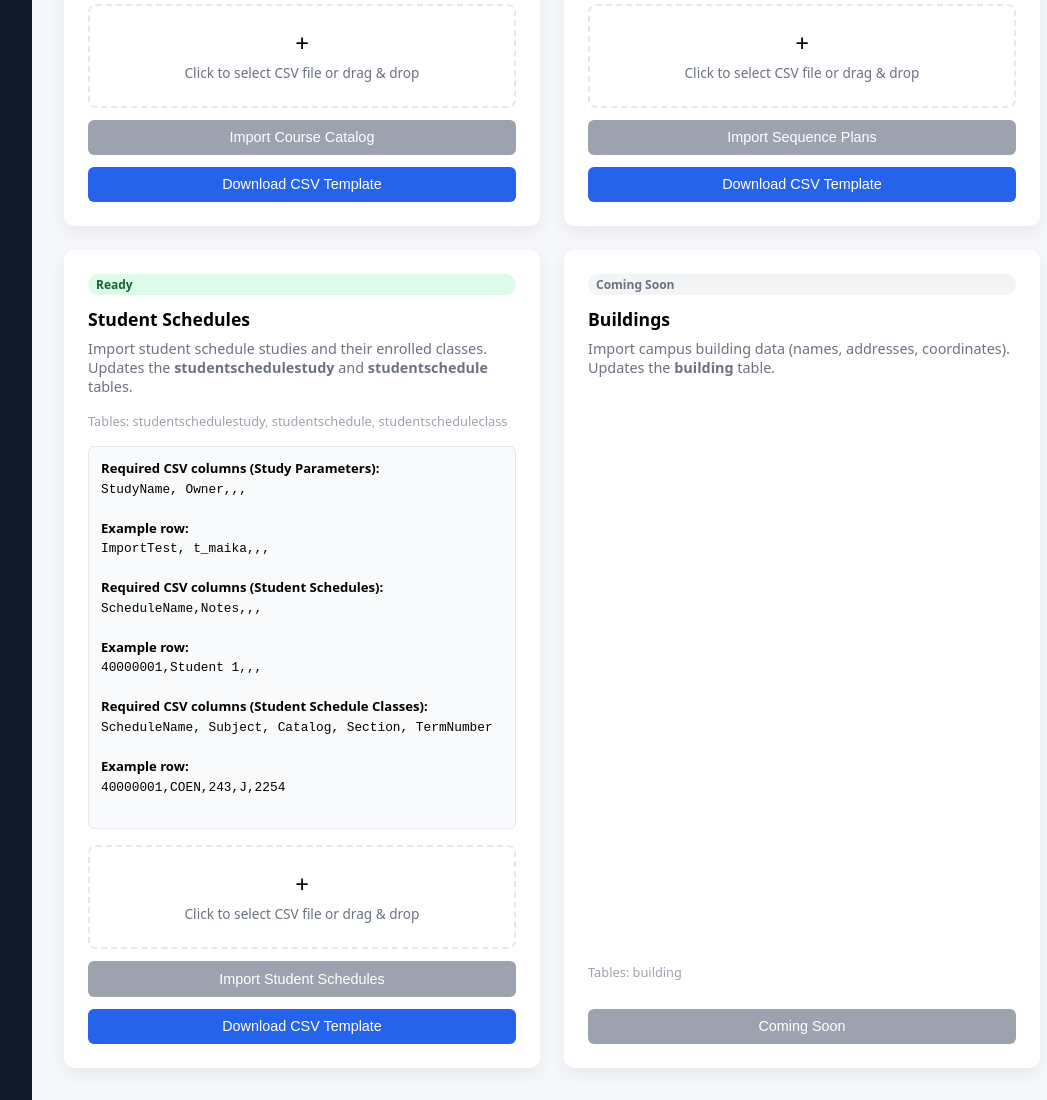
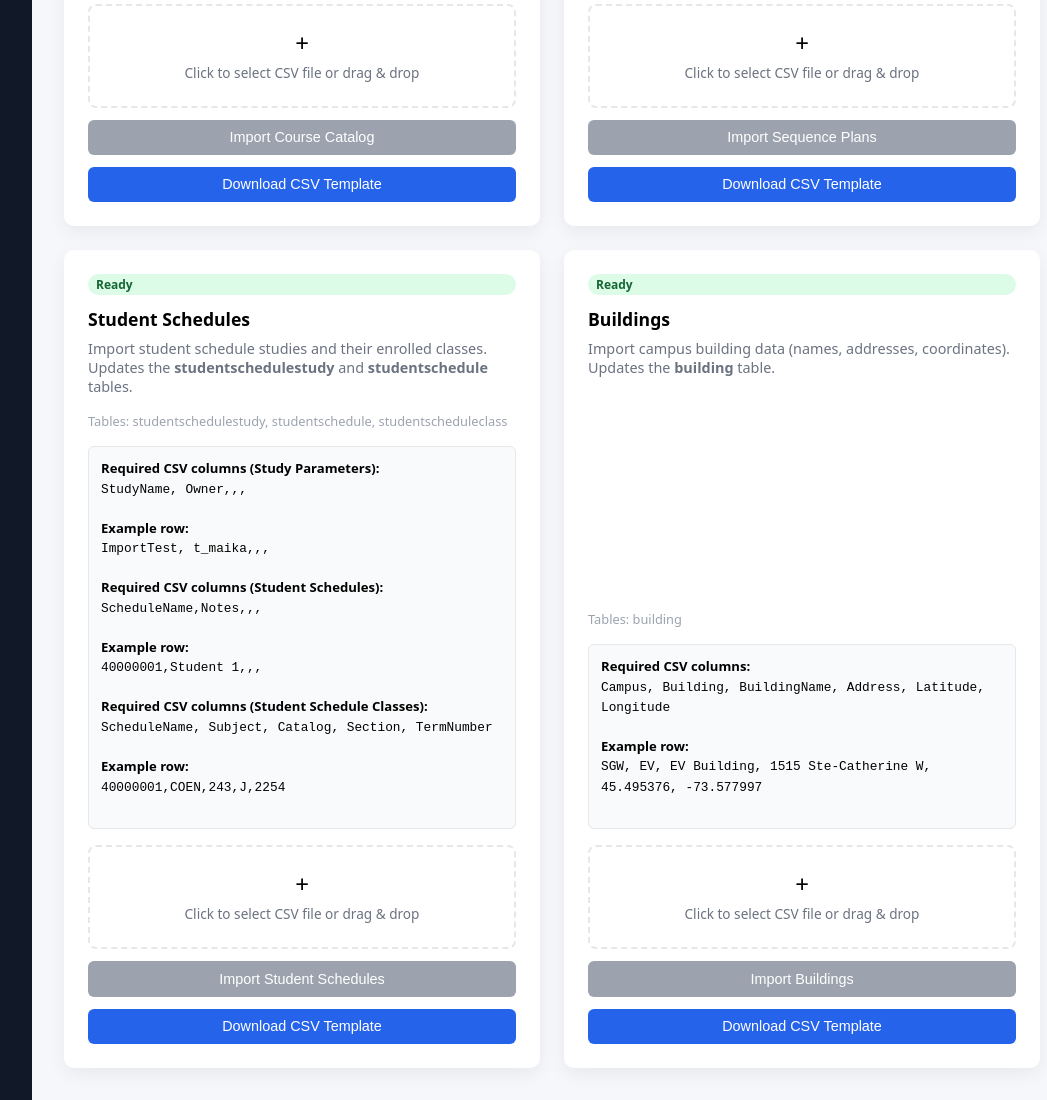
Before and after one commit to CelinZiad/490-10-Classes-Scheduler, a Flask app: page /import in a window 1280 px wide. Shown: the part 1452-2552 px from the top of the page, without its empty margins (208-1255 px from the left). Run offline with Flask 3, Linux system fonts and the light colour scheme; some libraries are stand-ins or nearby versions.

Commit message:
Add building script

```diff
--- a/app.py
+++ b/app.py
@@ -2152,8 +2152,8 @@ def import_student_schedules():
 
     except Exception as e:
         db.session.rollback()
-        app.logger.error("Sequence plan import failed: %s", e)
-        return jsonify({"status": "error", "message": "A database error occurred while importing sequence plan."}), 500
+        app.logger.error("Student schedule import failed: %s", e)
+        return jsonify({"status": "error", "message": "A database error occurred while importing student schedule."}), 500
 
     return jsonify({
         "status": "success",
@@ -2163,5 +2163,81 @@ def import_student_schedules():
         "classes_added": classes_added
     })
 
+def _parse_buildings_csv(file_stream):
+    """Parse uploaded CSV and return list of row dicts."""
+    text = file_stream.read().decode("utf-8-sig")
+    reader = csv.reader(io.StringIO(text))
+    header = next(reader, None)
+    if header is None:
+        return "No header found", []
+    elif header[0].strip() != "Campus":
+        return "Expected 'Campus' in first column of header", []
+
+    rows = []
+    i = 1
+    for line in reader:
+        if len(line) != 6:
+            return f"Expected 6 columns per row, row {i} invalid", []
+
+        if (line[0].strip() != "SGW" and line[0].strip() != "LOY"):
+            return f"Only SGW and LOY campus are supported, row {i} invalid", []
+
+        rows.append({
+            "campus": line[0].strip(),
+            "building": line[1].strip(),
+            "buildingname": line[2].strip(),
+            "address": line[3].strip(),
+            "latitude": line[4].strip(),
+            "longitude": line[5].strip()
+        })
+
+    return "success", rows
+
+@app.post("/api/import/buildings")
+def import_buildings():
+    f = request.files.get("file")
+    if not f or not f.filename.endswith(".csv"):
+        return jsonify({"status": "error", "message": "Please upload a .csv file."}), 400
+
+    message, buildings = _parse_buildings_csv(f.stream)
+    if message != "success":
+        return jsonify({"status": "error", "message": message}), 400
+
+    buildings_upserted = 0
+    try:
+        for building in buildings:
+            db.session.execute(
+                db.text("""
+                    INSERT INTO building (campus, building, buildingname, address, latitude, longitude)
+                    VALUES (:campus, :building, :buildingname, :address, :latitude, :longitude)
+                    ON CONFLICT (campus, building) DO UPDATE SET
+                        buildingname = EXCLUDED.buildingname,
+                        address = EXCLUDED.address,
+                        latitude = EXCLUDED.latitude,
+                        longitude = EXCLUDED.longitude;
+                """),
+                {
+                    "campus": building["campus"],
+                    "building": building["building"],
+                    "buildingname": building["buildingname"],
+                    "address": building["address"],
+                    "latitude": building["latitude"],
+                    "longitude": building["longitude"]
+                }
+            )
+            buildings_upserted += 1
+
+        db.session.commit()
+
+    except Exception as e:
+        db.session.rollback()
+        app.logger.error("Buildings import failed: %s", e)
+        return jsonify({"status": "error", "message": "A database error occurred while importing buildings."}), 500
+
+    return jsonify({
+        "status": "success",
+        "buildings_upserted": buildings_upserted
+    })
+
 if __name__ == "__main__":
     app.run(debug=True, host="127.0.0.1", port=5000)
--- /dev/null
+++ b/static/csv/buildings_template.csv
@@ -0,0 +1,5 @@
+Campus,Building,BuildingName,Address,Latitude,Longitude
+SGW,CL,CL Building,1665 Ste-Catherine W,45.494259,-73.579007
+SGW,D,D Building,2140 Bishop Street,45.497827,-73.579409
+SGW,EN,EN Building,2070 Mackay Street,45.496944,-73.579555
+SGW,ER,ER Building,2155 Guy Street,45.496428,-73.579990
--- a/templates/import-data.html
+++ b/templates/import-data.html
@@ -342,11 +342,34 @@
 
   <!-- Buildings (Coming Soon) -->
   <div class="import-card">
-    <span class="badge badge-soon">Coming Soon</span>
+    <span class="badge badge-ready">Ready</span>
     <h3>Buildings</h3>
     <p>Import campus building data (names, addresses, coordinates). Updates the <strong>building</strong> table.</p>
     <div class="tables">Tables: building</div>
-    <button class="import-btn" disabled>Coming Soon</button>
+
+    <div class="format-box">
+      <strong>Required CSV columns:</strong><br>
+      <code>Campus, Building, BuildingName, Address, Latitude, Longitude</code><br><br>
+      <strong>Example row:</strong><br>
+      <code>SGW, EV, EV Building, 1515 Ste-Catherine W, 45.495376, -73.577997</code><br><br>
+    </div>
+
+    <div class="upload-area" id="upload-buildings" onclick="document.getElementById('file-buildings').click()">
+      <input type="file" id="file-buildings" accept=".csv">
+      <div class="upload-icon">+</div>
+      <div class="upload-text">Click to select CSV file or drag &amp; drop</div>
+      <div class="file-name" id="filename-buildings"></div>
+    </div>
+
+    <button class="import-btn" id="btn-buildings" disabled onclick="importBuildings()">
+      Import Buildings
+    </button>
+
+    <button class="import-btn" id="btn-template-buildings" onclick="window.location.href='/static/csv/buildings_template.csv'">
+      Download CSV Template
+    </button>
+
+    <div class="result-box" id="result-buildings"></div>
   </div>
 
 </div>
@@ -410,6 +433,12 @@
   const filenameElStudent = document.getElementById("filename-student");
   const importBtnStudent = document.getElementById("btn-student");
   setupElements(fileInputStudent, uploadAreaStudent, filenameElStudent, importBtnStudent);
+
+  const fileInputBuildings = document.getElementById("file-buildings");
+  const uploadAreaBuildings = document.getElementById("upload-buildings");
+  const filenameElBuildings = document.getElementById("filename-buildings");
+  const importBtnBuildings = document.getElementById("btn-buildings");
+  setupElements(fileInputBuildings, uploadAreaBuildings, filenameElBuildings, importBtnBuildings);
 
   /* ---- Import action ---- */
   async function importLabRooms() {
@@ -614,5 +643,83 @@
       importBtnStudent.textContent = "Import Student Schedules";
     }
   }
+
+  async function importSequencePlans() {
+    const file = fileInputSequencePlans.files[0];
+    if (!file) return;
+
+    const resultEl = document.getElementById("result-sequenceplans");
+    resultEl.className = "result-box";
+    resultEl.innerHTML = "";
+
+    importBtnSequencePlans.disabled = true;
+    importBtnSequencePlans.innerHTML = '<span class="spinner"></span> Importing...';
+
+    const formData = new FormData();
+    formData.append("file", file);
+
+    try {
+      const res = await fetch("/api/import/sequenceplans", { method: "POST", body: formData });
+      const data = await res.json();
+
+      if (data.status === "success") {
+        resultEl.className = "result-box success";
+        let html = `<strong>Import successful!</strong>`;
+        html += `<ul>`;
+        html += `<li>Inserted plan ID: ${data.planid}</li>`;
+        html += `<li>${data.sequenceterms_added} sequence term(s) inserted</li>`;
+        html += `<li>${data.sequencecourses_added} sequence course(s) inserted</li>`;
+        html += `</ul>`;
+        resultEl.innerHTML = html;
+      } else {
+        resultEl.className = "result-box error";
+        resultEl.innerHTML = `<strong>Import failed:</strong> ${data.message}`;
+      }
+    } catch (err) {
+      resultEl.className = "result-box error";
+      resultEl.innerHTML = `<strong>Error:</strong> ${err.message}`;
+    } finally {
+      importBtnSequencePlans.disabled = false;
+      importBtnSequencePlans.textContent = "Import Sequence Plans";
+    }
+  }
+
+  async function importBuildings() {
+    const file = fileInputBuildings.files[0];
+    if (!file) return;
+
+    const resultEl = document.getElementById("result-buildings");
+    resultEl.className = "result-box";
+    resultEl.innerHTML = "";
+
+    importBtnBuildings.disabled = true;
+    importBtnBuildings.innerHTML = '<span class="spinner"></span> Importing...';
+
+    const formData = new FormData();
+    formData.append("file", file);
+
+    try {
+      const res = await fetch("/api/import/buildings", { method: "POST", body: formData });
+      const data = await res.json();
+
+      if (data.status === "success") {
+        resultEl.className = "result-box success";
+        let html = `<strong>Import successful!</strong>`;
+        html += `<ul>`;
+        html += `<li>${data.buildings_upserted} buildings(s) upserted</li>`;
+        html += `</ul>`;
+        resultEl.innerHTML = html;
+      } else {
+        resultEl.className = "result-box error";
+        resultEl.innerHTML = `<strong>Import failed:</strong> ${data.message}`;
+      }
+    } catch (err) {
+      resultEl.className = "result-box error";
+      resultEl.innerHTML = `<strong>Error:</strong> ${err.message}`;
+    } finally {
+      importBtnBuildings.disabled = false;
+      importBtnBuildings.textContent = "Import Buildings";
+    }
+  }
 </script>
 {% endblock %}
```
